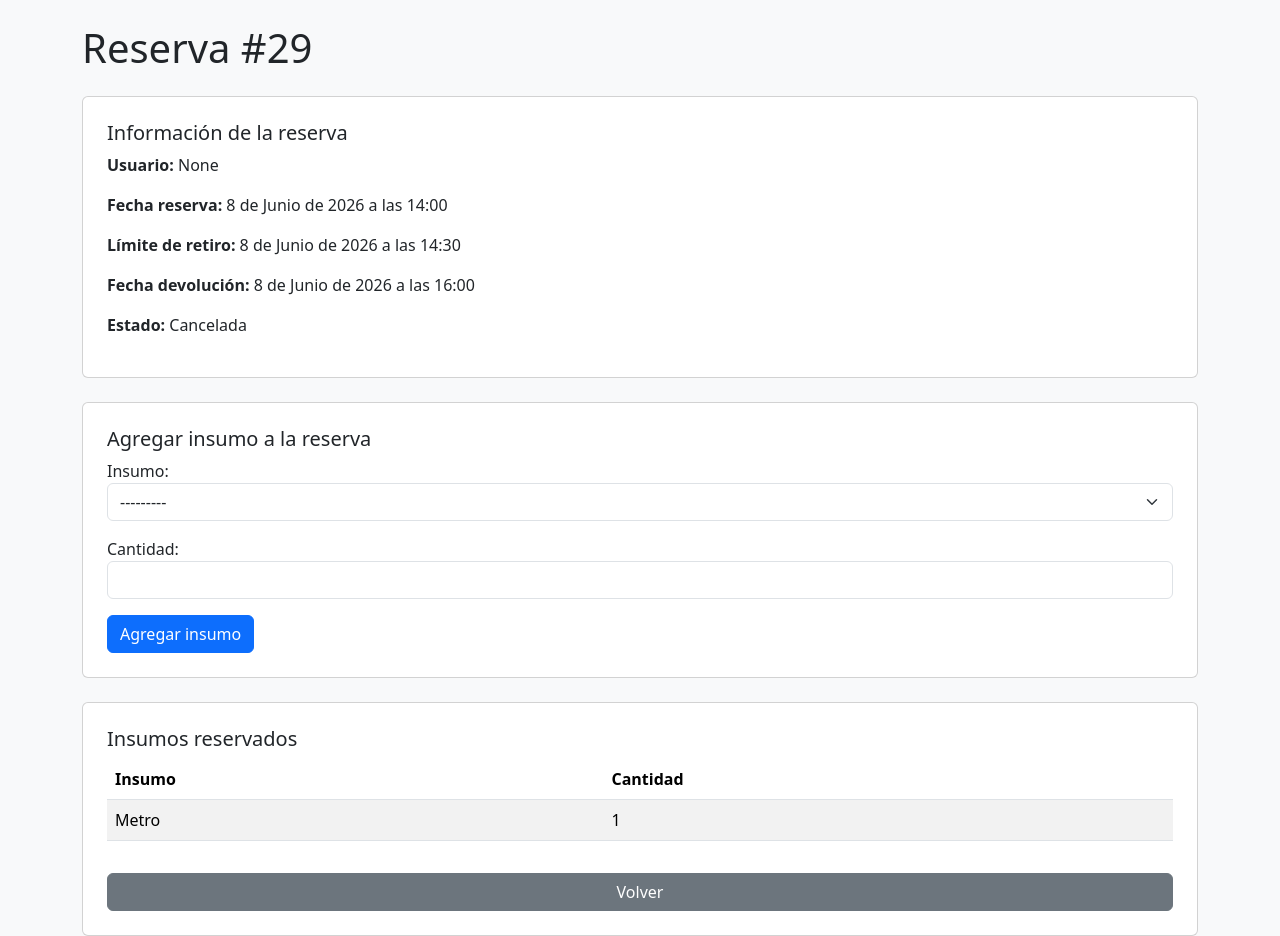
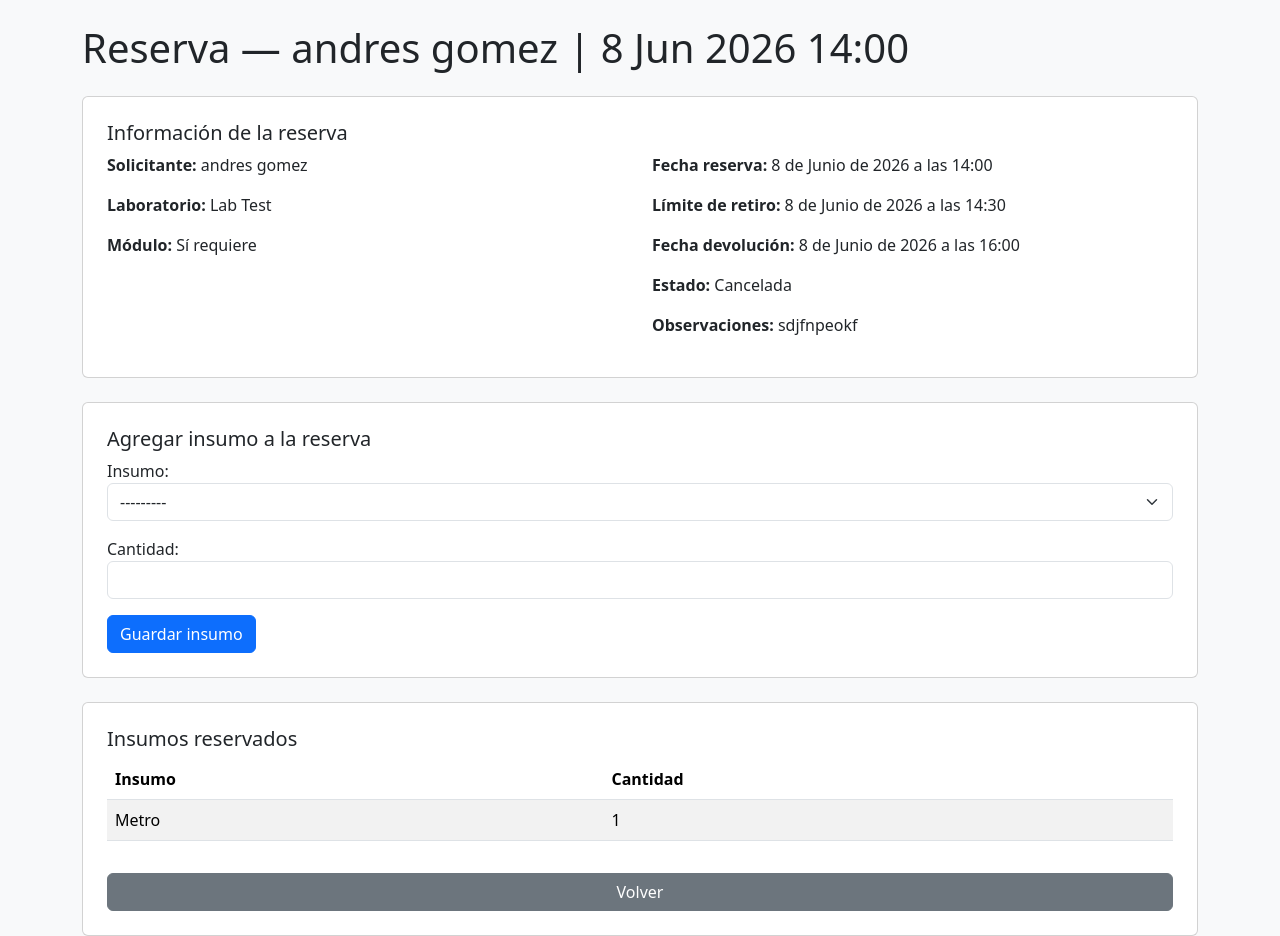
Before and after one commit to Camila-cabarcas/SISTEMA_LABORATORIOS, a Django app: page /reservas/29/ in a window 1280 px wide. Shown: the part 56-992 px from the top of the page. Run offline with Django 5.2, Linux system fonts and the light colour scheme; a user stored in the database is signed in; data comes from the database, SQL or seed files in the repository; both versions use the stored data as it was after the commit.

Commit message:
feat: formularios públicos de solicitud, reservas desde formulario y mejoras en detalle de reserva

```diff
--- a/prestamos/views.py
+++ b/prestamos/views.py
@@ -85,7 +85,7 @@ def crear_prestamo(request, reserva_id):
     )
 
 
-@rol_requerido('Administrador', 'Encargado', 'Docente', 'Estudiante')
+@rol_requerido('Administrador', 'Encargado')
 def detalle_prestamo(request, id):
 
     prestamo = get_object_or_404(Prestamo, id=id)
--- a/reservas/urls.py
+++ b/reservas/urls.py
@@ -6,7 +6,8 @@ from .views import (
     cancelar_reserva,
     aprobar_reserva,
     reservas_para_prestamo,
-    horarios_disponibles
+    horarios_disponibles,
+    eliminar_insumo_reserva
 )
 
 urlpatterns = [
@@ -17,4 +18,5 @@ urlpatterns = [
     path('<int:id>/', detalle_reserva, name='detalle_reserva'),
     path('<int:id>/cancelar/', cancelar_reserva, name='cancelar_reserva'),
     path('<int:id>/aprobar/', aprobar_reserva, name='aprobar_reserva'),
+    path('<int:reserva_id>/insumo/<int:insumo_id>/eliminar/', eliminar_insumo_reserva, name='eliminar_insumo_reserva'),
 ]
--- a/reservas/views.py
+++ b/reservas/views.py
@@ -1,26 +1,20 @@
 from django.shortcuts import render, redirect, get_object_or_404
+from django.contrib.auth.decorators import login_required
 from users.decorators import rol_requerido
 from .models import Reserva, ReservaInsumo, EstadoReserva
 from .forms import ReservaForm, ReservaInsumoForm
-from datetime import datetime
 from laboratorio.models import HorarioLaboratorio
 from django.http import JsonResponse
 from datetime import datetime, timedelta
 
 
-@rol_requerido('Administrador', 'Encargado', 'Docente', 'Estudiante')
+@rol_requerido('Administrador', 'Encargado')
 def lista_reservas(request):
 
-    rol = request.user.rol.nombre if request.user.rol else None
     estado_filtro = request.GET.get('estado')
     fecha_filtro = request.GET.get('fecha')
 
-    if rol in ['Administrador', 'Encargado']:
-        reservas = Reserva.objects.all().order_by('-fecha_reserva')
-    else:
-        reservas = Reserva.objects.filter(
-            usuario=request.user
-        ).order_by('-fecha_reserva')
+    reservas = Reserva.objects.all().order_by('-fecha_reserva')
 
     if estado_filtro:
         reservas = reservas.filter(estado__nombre=estado_filtro)
@@ -39,7 +33,7 @@ def lista_reservas(request):
     )
 
 
-@rol_requerido('Administrador', 'Encargado', 'Docente', 'Estudiante')
+@rol_requerido('Administrador', 'Encargado')
 def crear_reserva(request):
 
     if request.method == 'POST':
@@ -49,13 +43,10 @@ def crear_reserva(request):
         if form.is_valid():
 
             fecha_reserva = form.cleaned_data['fecha_reserva']
-
-            # Obtener el día de la semana en español
             dias = ['lunes', 'martes', 'miercoles', 'jueves', 'viernes', 'sabado', 'domingo']
             dia = dias[fecha_reserva.weekday()]
             hora = fecha_reserva.time()
 
-            # Verificar si hay horario disponible
             horario_disponible = HorarioLaboratorio.objects.filter(
                 dia=dia,
                 hora_inicio__lte=hora,
@@ -87,7 +78,6 @@ def crear_reserva(request):
                 return redirect('detalle_reserva', id=reserva.pk)
 
     else:
-
         form = ReservaForm()
 
     return render(
@@ -99,7 +89,7 @@ def crear_reserva(request):
     )
 
 
-@rol_requerido('Administrador', 'Encargado', 'Docente', 'Estudiante')
+@rol_requerido('Administrador', 'Encargado')
 def detalle_reserva(request, id):
 
     reserva = get_object_or_404(Reserva, id=id)
@@ -118,7 +108,6 @@ def detalle_reserva(request, id):
             return redirect('detalle_reserva', id=reserva.pk)
 
     else:
-
         form = ReservaInsumoForm()
 
     return render(
@@ -132,7 +121,7 @@ def detalle_reserva(request, id):
     )
 
 
-@rol_requerido('Administrador', 'Encargado', 'Docente', 'Estudiante')
+@rol_requerido('Administrador', 'Encargado')
 def cancelar_reserva(request, id):
 
     reserva = get_object_or_404(Reserva, id=id)
@@ -180,10 +169,9 @@ def aprobar_reserva(request, id):
         }
     )
 
+
 @rol_requerido('Administrador', 'Encargado')
 def reservas_para_prestamo(request):
-
-    from datetime import datetime
 
     ahora = datetime.now()
 
@@ -202,10 +190,10 @@ def reservas_para_prestamo(request):
         }
     )
 
-@rol_requerido('Administrador', 'Encargado', 'Docente', 'Estudiante')
+
+@rol_requerido('Administrador', 'Encargado')
 def horarios_disponibles(request):
 
-    # Generar slots para las próximas 4 semanas
     slots = []
     hoy = datetime.now()
 
@@ -222,7 +210,6 @@ def horarios_disponibles(request):
             if dia_num is None:
                 continue
 
-            # Calcular la fecha de ese día en esta semana
             dias_hasta = (dia_num - hoy.weekday()) % 7
             fecha = hoy + timedelta(days=dias_hasta + semana * 7)
 
@@ -239,3 +226,31 @@ def horarios_disponibles(request):
             })
 
     return JsonResponse(slots, safe=False)
+
+
+@rol_requerido('Administrador', 'Encargado')
+def eliminar_insumo_reserva(request, reserva_id, insumo_id):
+
+    reserva = get_object_or_404(Reserva, id=reserva_id)
+    insumo = get_object_or_404(ReservaInsumo, id=insumo_id, reserva=reserva)
+
+    if request.method == 'POST':
+
+        insumo.delete()
+
+        # Si no quedan insumos cancelar la reserva
+        if not ReservaInsumo.objects.filter(reserva=reserva).exists():
+            reserva.estado = EstadoReserva.objects.get(nombre='Cancelada')
+            reserva.save()
+            return redirect('lista_reservas')
+
+        return redirect('detalle_reserva', id=reserva_id)
+
+    return render(
+        request,
+        'reservas/confirmar_eliminar_insumo.html',
+        {
+            'reserva': reserva,
+            'insumo': insumo
+        }
+    )
--- a/templates/base_general.html
+++ b/templates/base_general.html
@@ -32,11 +32,6 @@
         <a class="nav-link" href="/prestamos/">Préstamos</a>
         <a class="nav-link" href="/reservas/">Reservas</a>
         <a class="nav-link" href="/laboratorio/">Laboratorio</a>
-    {% elif user.rol.nombre == 'Docente' %}
-        <a class="nav-link" href="/reservas/">Reservas</a>
-        <a class="nav-link" href="/prestamos/">Préstamos</a>
-    {% elif user.rol.nombre == 'Estudiante' %}
-        <a class="nav-link" href="/reservas/">Reservas</a>
     {% endif %}
 </div>
         <div class="navbar-nav ms-auto">
--- a/templates/reservas/detalle.html
+++ b/templates/reservas/detalle.html
@@ -2,32 +2,65 @@
 
 {% block contenido %}
 
-<h1 class="mb-4">Reserva #{{ reserva.id }}</h1>
+{% with solicitante=reserva.solicitud.all.0 %}
+
+<h1 class="mb-4">
+    Reserva —
+    {% if solicitante %}
+        {{ solicitante.nombre }}
+    {% elif reserva.usuario %}
+        {{ reserva.usuario }}
+    {% else %}
+        Sin usuario
+    {% endif %}
+    | {{ reserva.fecha_reserva|date:"j M Y H:i" }}
+</h1>
 
 <div class="card p-4 mb-4">
-
     <h5>Información de la reserva</h5>
-
-    <p><strong>Usuario:</strong> {{ reserva.usuario }}</p>
-    <p><strong>Fecha reserva:</strong> {{ reserva.fecha_reserva }}</p>
-    <p><strong>Límite de retiro:</strong> {{ reserva.hora_limite_retiro }}</p>
-    <p><strong>Fecha devolución:</strong> {{ reserva.fecha_devolucion }}</p>
-    <p><strong>Estado:</strong> {{ reserva.estado }}</p>
+    <div class="row">
+        <div class="col-md-6">
+            <p><strong>Solicitante:</strong>
+                {% if solicitante %}
+                    {{ solicitante.nombre }}
+                {% elif reserva.usuario %}
+                    {{ reserva.usuario }}
+                {% else %}
+                    Sin usuario
+                {% endif %}
+            </p>
+            {% if solicitante and reserva.usuario and solicitante.nombre != reserva.usuario.get_full_name %}
+            <p><strong>Gestionada por:</strong> {{ reserva.usuario }}</p>
+            {% endif %}
+            <p><strong>Laboratorio:</strong>
+                {% if solicitante %}{{ solicitante.laboratorio }}{% else %}No especificado{% endif %}
+            </p>
+            <p><strong>Módulo:</strong>
+                {% if solicitante %}
+                    {% if solicitante.necesita_modulo %}Sí requiere{% else %}No requiere{% endif %}
+                {% else %}No especificado{% endif %}
+            </p>
+        </div>
+        <div class="col-md-6">
+            <p><strong>Fecha reserva:</strong> {{ reserva.fecha_reserva }}</p>
+            <p><strong>Límite de retiro:</strong> {{ reserva.hora_limite_retiro }}</p>
+            <p><strong>Fecha devolución:</strong> {{ reserva.fecha_devolucion }}</p>
+            <p><strong>Estado:</strong> {{ reserva.estado }}</p>
+            {% if solicitante and solicitante.observaciones %}
+            <p><strong>Observaciones:</strong> {{ solicitante.observaciones }}</p>
+            {% endif %}
+        </div>
+    </div>
 
     {% if user.rol.nombre == 'Administrador' or user.rol.nombre == 'Encargado' %}
     {% if reserva.estado.nombre == 'Pendiente' %}
     <form method="POST" action="/reservas/{{ reserva.id }}/aprobar/">
         {% csrf_token %}
-        <button type="submit" name="accion" value="aprobar" class="btn btn-success me-2">
-            Aprobar
-        </button>
-        <button type="submit" name="accion" value="cancelar" class="btn btn-danger">
-            Cancelar reserva
-        </button>
+        <button type="submit" name="accion" value="aprobar" class="btn btn-success me-2">Aprobar</button>
+        <button type="submit" name="accion" value="cancelar" class="btn btn-danger">Cancelar reserva</button>
     </form>
     {% endif %}
     {% endif %}
-
 </div>
 
 <div class="card p-4 mb-4">
@@ -35,15 +68,11 @@
     <h5>Agregar insumo a la reserva</h5>
 
     <form method="POST">
-
         {% csrf_token %}
-
         {{ form.as_p }}
-
         <button type="submit" class="btn btn-primary">
-            Agregar insumo
+            Guardar insumo
         </button>
-
     </form>
 
 </div>
@@ -60,6 +89,9 @@
             <tr>
                 <th>Insumo</th>
                 <th>Cantidad</th>
+                {% if reserva.estado.nombre != 'Expirada' and reserva.estado.nombre != 'Cancelada' %}
+                <th>Acciones</th>
+                {% endif %}
             </tr>
         </thead>
 
@@ -68,6 +100,17 @@
             <tr>
                 <td>{{ insumo.insumo.nombre }}</td>
                 <td>{{ insumo.cantidad }}</td>
+                {% if reserva.estado.nombre != 'Expirada' and reserva.estado.nombre != 'Cancelada' %}
+                <td>
+                    <form method="POST"
+                        action="/reservas/{{ reserva.id }}/insumo/{{ insumo.id }}/eliminar/"
+                        data-nombre="{{ insumo.insumo.nombre }}"
+                        class="form-eliminar-insumo">
+                        {% csrf_token %}
+                        <button type="submit" class="btn btn-danger btn-sm">Eliminar</button>
+                    </form>
+                </td>
+                {% endif %}
             </tr>
             {% endfor %}
         </tbody>
@@ -84,4 +127,25 @@
 
 </div>
 
+{% endwith %}
+
+<script>
+document.querySelectorAll('.form-eliminar-insumo').forEach(function(form) {
+    form.addEventListener('submit', function(e) {
+        e.preventDefault();
+        const totalActual = document.querySelectorAll('.form-eliminar-insumo').length;
+        const nombre = form.dataset.nombre;
+        let mensaje;
+        if (totalActual === 1) {
+            mensaje = '¿Estás segura de eliminar "' + nombre + '"?\n\n⚠️ Este es el último insumo. Si lo eliminas, la reserva será CANCELADA automáticamente.';
+        } else {
+            mensaje = '¿Eliminar "' + nombre + '" de la reserva?';
+        }
+        if (confirm(mensaje)) {
+            form.submit();
+        }
+    });
+});
+</script>
+
 {% endblock %}
```
Also changed, not shown: laboratorio/views.py (+4 -4 lines), solicitudes/views.py (+4 -8 lines), templates/reservas/lista.html (+21 -16 lines), db.sqlite3.
